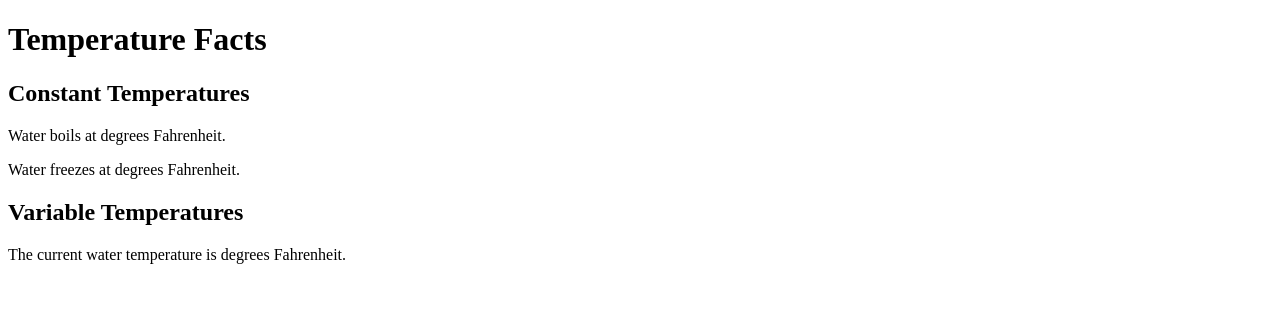
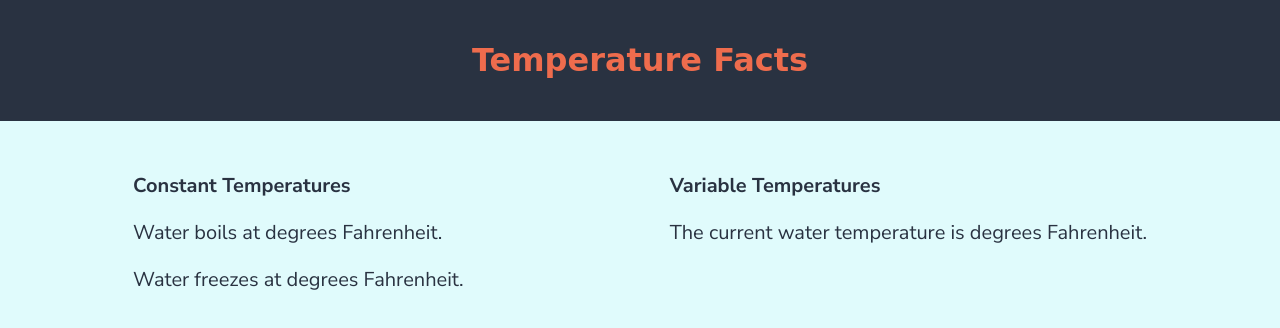
Before and after one commit to ashleysiu94/m10-hw10-siu-ashley, a plain HTML site: page index.html in a window 1280 px wide. Drawn offline with Linux system fonts and the light colour scheme; a web font is replaced by a local one.

Commit message:
Style page

```diff
--- a/index.html
+++ b/index.html
@@ -4,6 +4,8 @@
     <meta charset="utf-8">
     <meta name="viewport" content="width=device-width, initial-scale=1, shrink-to-fit=no">
     <link rel="stylesheet" type="text/css" href="main.css">
+    <!-- Google Fonts -->
+    <link href="https://fonts.googleapis.com/css2?family=Nunito+Sans:wght@400;700&family=Shrikhand&display=swap" rel="stylesheet">
     <title>Homework 10</title>
   </head>
   <body>
--- a/main.css
+++ b/main.css
@@ -1,4 +1,3 @@
-
 .hide {
   opacity: 0;
 }
@@ -6,3 +5,57 @@
   opacity: 1;
   transition: opacity 1s;
 }
+
+body {
+  background-color: #e0fbfc;
+  margin: 0;
+  padding: 0;
+}
+
+header {
+  background-color: #293241;
+  text-align: center;
+  padding: 20px;
+}
+
+main {
+  padding: 30px;
+  display: flex;
+  flex-direction: row;
+  justify-content: space-around;
+}
+
+main section {
+  padding: 5px;
+}
+
+h1 {
+  font-family: 'Shrikhand', cursive;
+  font-size: 2rem;
+  color: #ee6c4d;
+}
+
+h2 {
+  font-family: 'Nunito Sans', sans-serif;
+  font-weight: 700;
+  font-size: 1.25rem;
+  color: #293241;
+}
+
+p {
+  font-family: 'Nunito Sans', sans-serif;
+  font-weight: 400;
+  font-size: 1.25rem;
+  color: #293241;
+}
+
+footer {
+  background-color: #e0fbfc;
+}
+
+@media (max-width: 650px) {
+  main {
+    display: flex;
+    flex-direction: column;
+  }
+}
```
